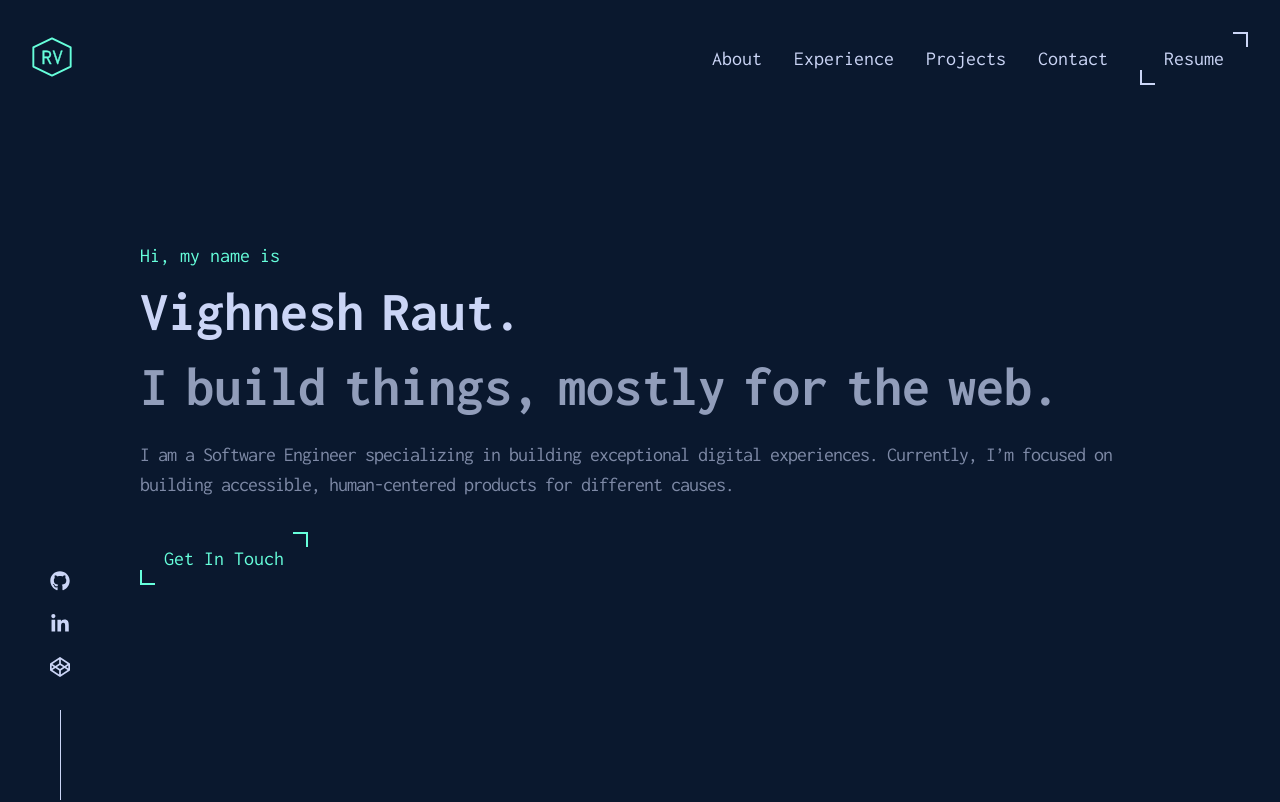
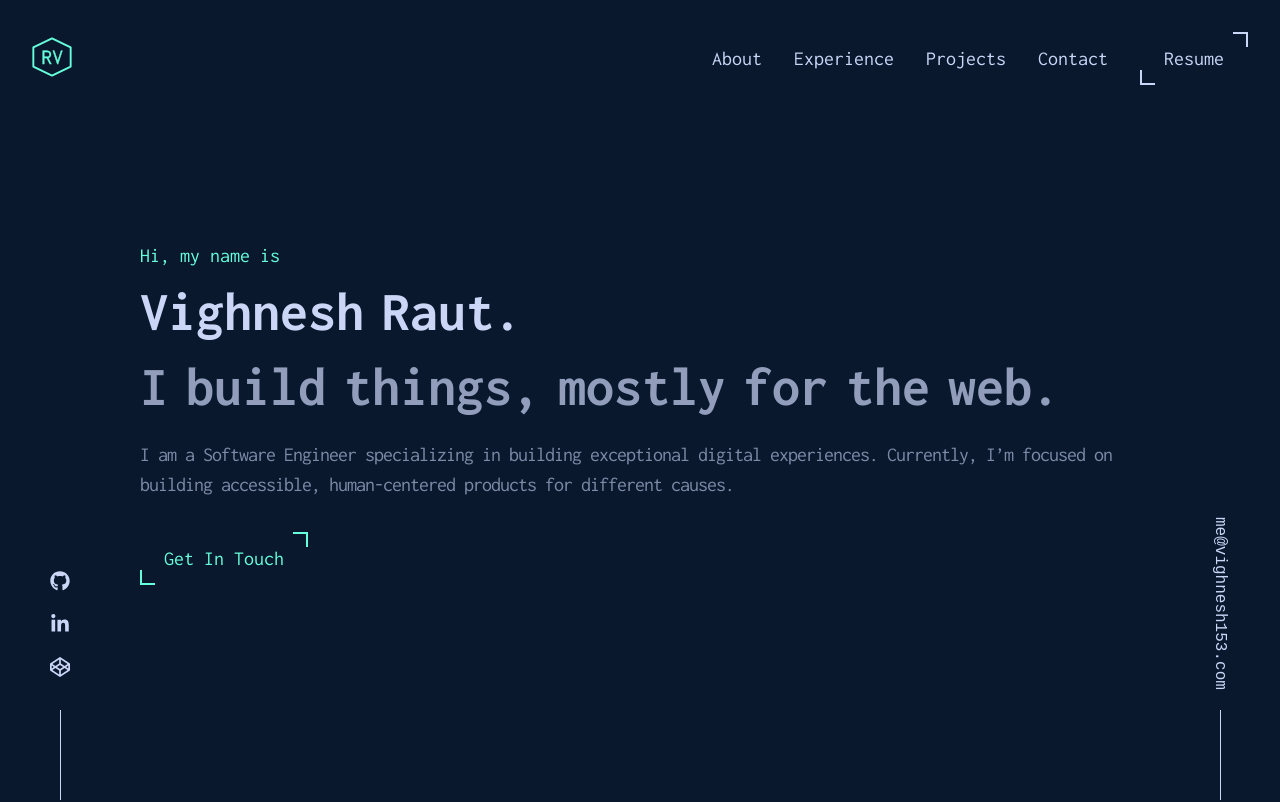
Before and after one commit to vighnesh153/vighnesh153.com_v2, a Next.js app: page / in a window 1280 px wide. Shown: the top 802 px of the page. Built offline with nearby package versions, Linux system fonts and the light colour scheme.

Commit message:
feat: implement email address banner

```diff
--- /dev/null
+++ b/components/EmailAddressBanner.tsx
@@ -0,0 +1,24 @@
+/**
+ * @author Vighnesh Raut <me@vighnesh153.com>
+ */
+
+import React from 'react';
+
+import Anchor from './Anchor';
+import config from 'config';
+
+const EmailAddressBanner = (): JSX.Element => {
+  return (
+    <div className="side email-address-banner right">
+      <Anchor
+        href={`mailto:${config.emailAddress}`}
+        openInNewTab
+        className="focus-dashed-outline"
+      >
+        {config.emailAddress}
+      </Anchor>
+    </div>
+  );
+};
+
+export default EmailAddressBanner;
--- a/pages/_app.tsx
+++ b/pages/_app.tsx
@@ -2,6 +2,7 @@ import type { AppProps } from 'next/app';
 
 // Common styles
 import 'styles/components/SocialLinksBanner.scss';
+import 'styles/components/EmailAddressBanner.scss';
 
 // Global styles
 import 'styles/globals.scss';
--- a/pages/index.tsx
+++ b/pages/index.tsx
@@ -9,6 +9,7 @@ import Projects from 'components/Projects';
 import ContactMe from 'components/ContactMe';
 import Footer from 'components/Footer';
 import SocialLinksBanner from 'components/SocialLinksBanner';
+import EmailAddressBanner from 'components/EmailAddressBanner';
 
 const Home: NextPage = () => {
   return (
@@ -19,6 +20,7 @@ const Home: NextPage = () => {
 
       <NavBar />
       <SocialLinksBanner />
+      <EmailAddressBanner />
 
       <main id="main" className="main">
         <Introduction />
--- /dev/null
+++ b/styles/components/EmailAddressBanner.scss
@@ -0,0 +1,32 @@
+.email-address-banner {
+  display: flex;
+  align-items: center;
+  flex-direction: column;
+  gap: 20px;
+
+  &:after {
+    content: '';
+    display: block;
+    width: 1px;
+    height: 90px;
+    margin: 0 auto;
+    background-color: hsla(var(--major-text-color));
+  }
+
+  a {
+    display: inline-block;
+
+    font-family: monospace;
+    font-size: var(--t-400);
+    writing-mode: vertical-rl;
+
+    transition: var(--standard-transition);
+
+    &:hover,
+    &:focus-within {
+      color: hsla(var(--color-secondary));
+
+      transform: translateY(-3px);
+    }
+  }
+}
```
